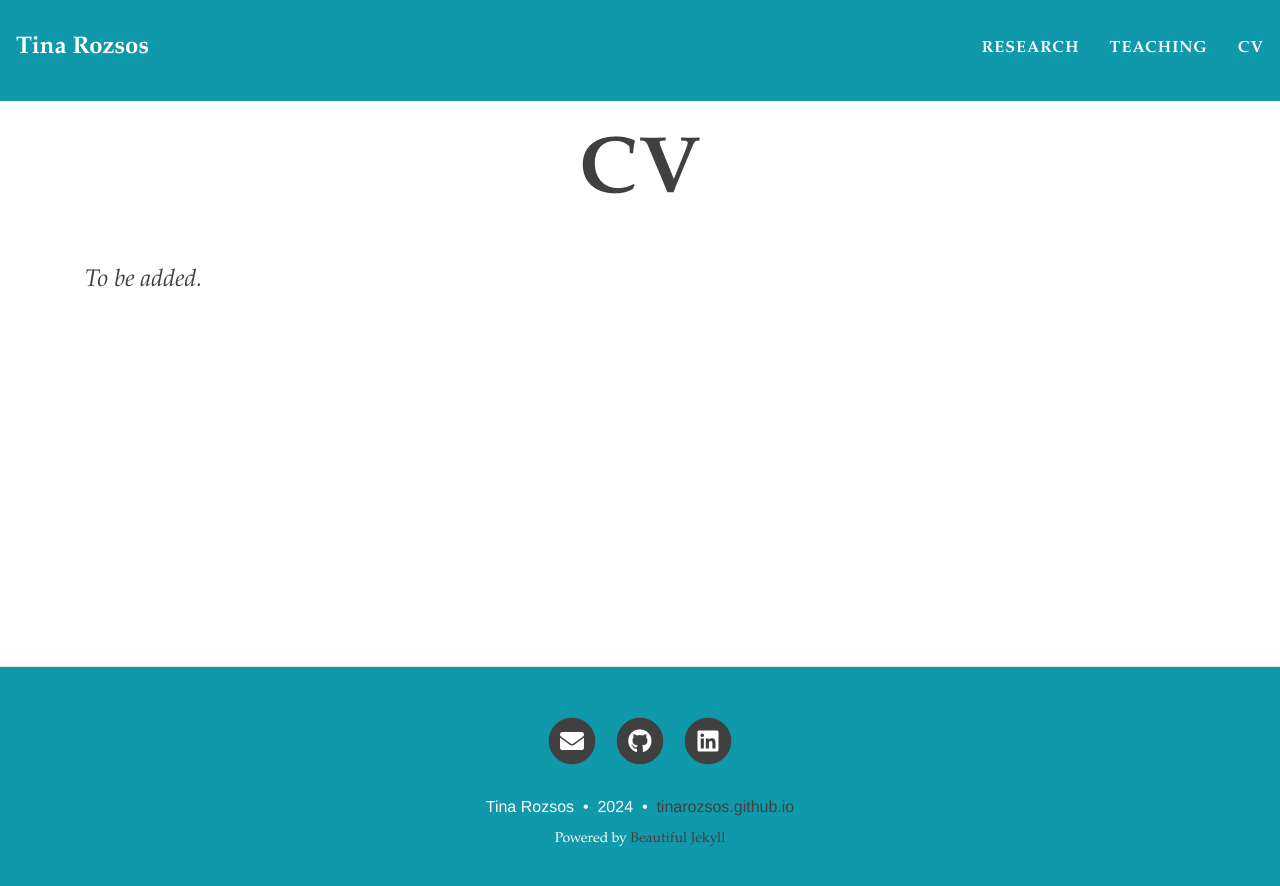
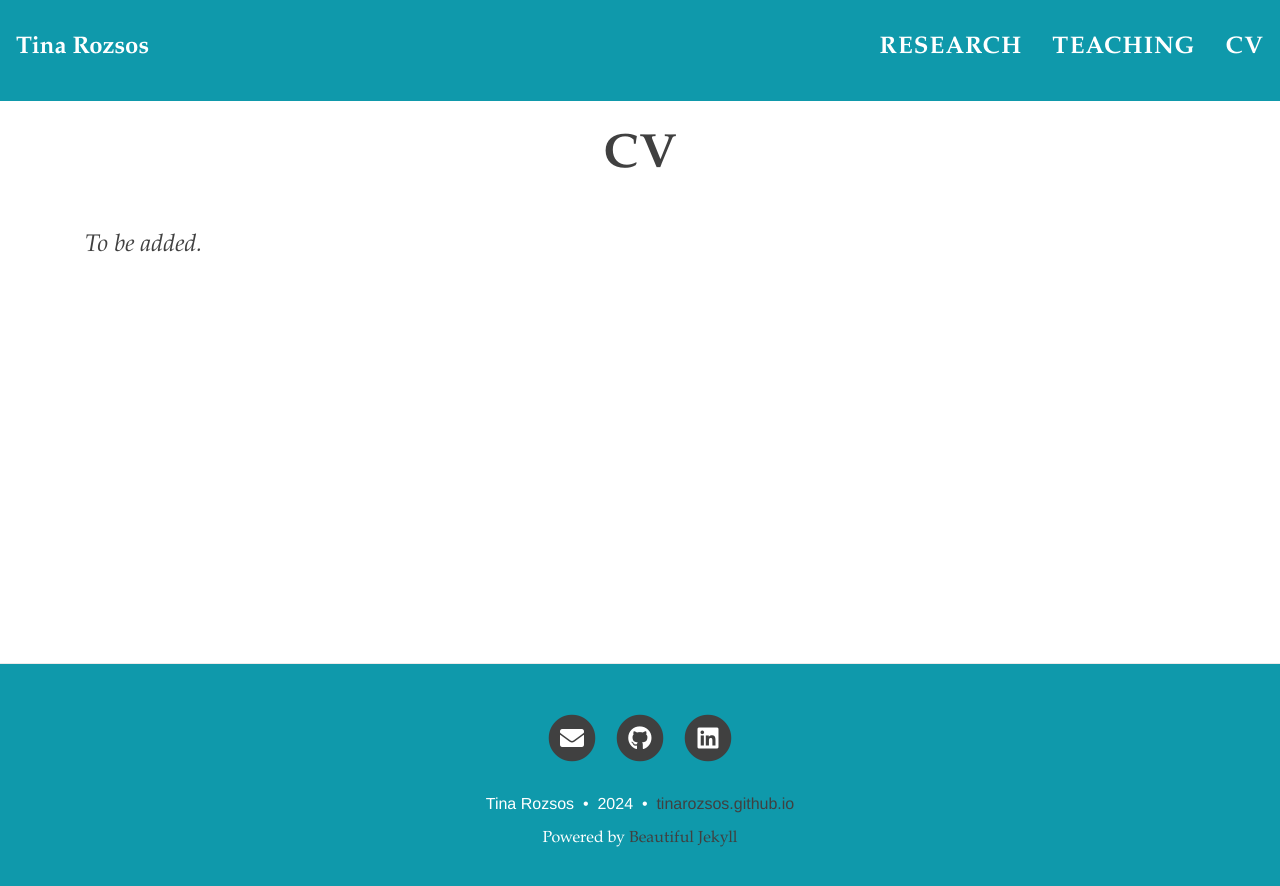
Before and after one commit to tinarozsos/tinarozsos.github.io, a Jekyll site: the page built from cv.md, in a window 1280 px wide. Shown: the top 886 px of the page. Built offline with Jekyll 4.4.1, drawn with Linux system fonts in a browser that asks for light colours; nearby versions of some CDN libraries.

Commit message:
Update beautifuljekyll.css

```diff
--- a/assets/css/beautifuljekyll.css
+++ b/assets/css/beautifuljekyll.css
@@ -38,16 +38,16 @@
   line-height: 1.1;
 }
 h1 {
+  font-size: 2.25rem;
+}
+h2 {
   font-size: 2rem;
 }
-h2 {
+h3 {
   font-size: 1.75rem;
 }
-h3 {
+h4 {
   font-size: 1.5rem;
-}
-h4 {
-  font-size: 1.125rem;
 }
 h1, h2, h3, h4 {
   margin-top: 1.25rem;
@@ -182,7 +182,7 @@
 
 .navbar-custom .navbar-nav .nav-item {
   text-transform: uppercase;
-  font-size: 1rem;
+  font-size: 1.5rem;
   letter-spacing: 0.0625rem;
 }
 
@@ -199,7 +199,7 @@
 }
 
 .navbar-toggler {
-  font-size: 1rem;
+  font-size: 1.5rem;
   margin: 0.5rem 0;
 }
 .navbar-custom .navbar-toggler:focus,
@@ -252,7 +252,7 @@
 
 .navbar-custom .nav-item.dropdown .dropdown-menu {
   margin-top: 0;
-  font-size: 1em;
+  font-size: 1.5em;
   border: 0;
   padding: 0;
   {% if site.navbar-var-length %}
@@ -387,7 +387,7 @@
   padding: 1.875rem 0;
   border-top: 1px #EAEAEA solid;
   margin-top: 3.125rem;
-  font-size: 0.875rem;
+  font-size: 1rem;
   background-color: {{ site.footer-col | default: "#EAEAEA" }};
   {% if site.footer-img %}
     background-image: url({{ site.footer-img | relative_url }});
@@ -674,21 +674,21 @@
 }
 .intro-header.big-img .page-heading,
 .intro-header.big-img .post-heading {
-  padding: 3.25rem 0;
+  padding: 2.25rem 0;
   color: #FFF;
   text-shadow: 1px 1px 3px #000;
 }
 .intro-header .page-heading h1 {
   margin-top: 0;
-  font-size: 3.125rem;
+  font-size: 2.5rem;
 }
 .intro-header .post-heading h1 {
   margin-top: 0;
-  font-size: 2.1875rem;
+  font-size: 2rem;
 }
 .intro-header .page-heading .page-subheading,
 .intro-header .post-heading .post-subheading {
-  font-size: 1.6875rem;
+  font-size: 1.5rem;
   line-height: 1.1;
   display: block;
   font-family: Garamond, 'Times New Roman', Helvetica, serif;
@@ -733,10 +733,10 @@
     padding: 9.375rem 0;
   }
   .intro-header .page-heading h1 {
-    font-size: 5rem;
+    font-size: 3rem;
   }
   .intro-header .post-heading h1 {
-    font-size: 3.125rem;
+    font-size: 3rem;
   }
   .intro-header.big-img .img-desc {
     font-size: 0.875rem;
```
